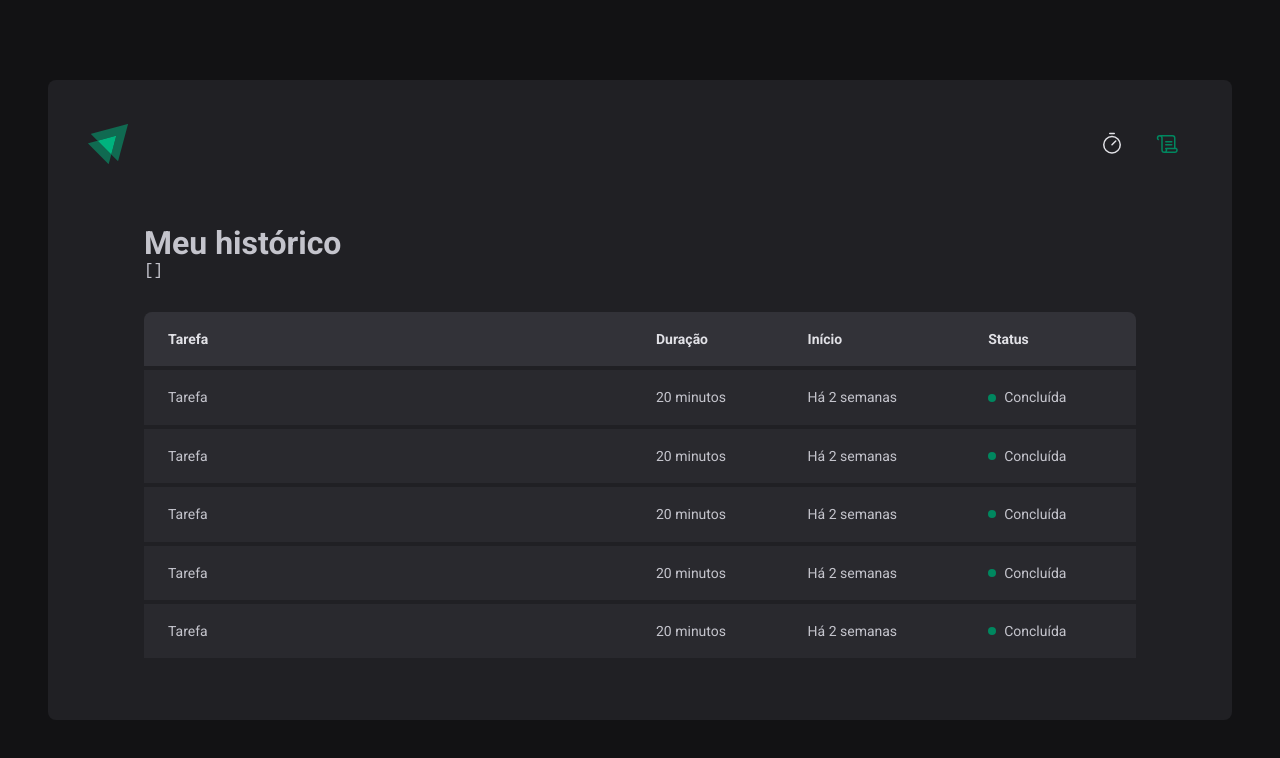
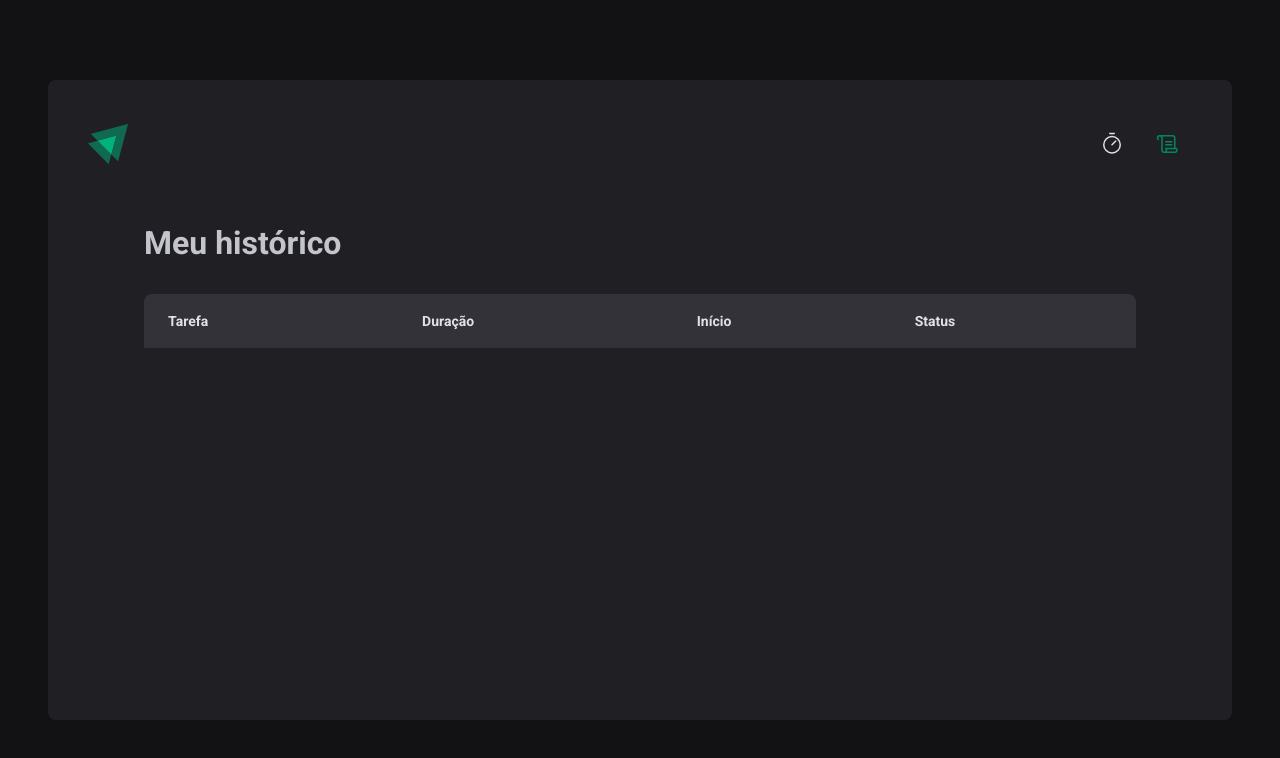
Before and after one commit to Robson16/ignite-timer, a React (Vite) app: page /history in a window 1280 px wide. Shown: the top 758 px of the page. Built offline with nearby package versions, Linux system fonts and the light colour scheme.

Commit message:
Contexto no React - Listagem do histórico
Agora vamos partir pra listagem de todos os dados do Contexto no nosso histórico de forma dinâmica.

```diff
--- a/src/pages/History/index.tsx
+++ b/src/pages/History/index.tsx
@@ -9,9 +9,7 @@ export function History() {
     <HistoryContainer>
       <h1>Meu histórico</h1>
 
-      <pre>
-        {JSON.stringify(cycles, null, 2)}
-      </pre>
+
 
       <HistoryList>
         <table>
@@ -24,46 +22,27 @@ export function History() {
             </tr>
           </thead>
           <tbody>
-            <tr>
-              <td>Tarefa</td>
-              <td>20 minutos</td>
-              <td>Há 2 semanas</td>
-              <td>
-                <Status statusColor="green">Concluída</Status>
-              </td>
-            </tr>
-            <tr>
-              <td>Tarefa</td>
-              <td>20 minutos</td>
-              <td>Há 2 semanas</td>
-              <td>
-                <Status statusColor="green">Concluída</Status>
-              </td>
-            </tr>
-            <tr>
-              <td>Tarefa</td>
-              <td>20 minutos</td>
-              <td>Há 2 semanas</td>
-              <td>
-                <Status statusColor="green">Concluída</Status>
-              </td>
-            </tr>
-            <tr>
-              <td>Tarefa</td>
-              <td>20 minutos</td>
-              <td>Há 2 semanas</td>
-              <td>
-                <Status statusColor="green">Concluída</Status>
-              </td>
-            </tr>
-            <tr>
-              <td>Tarefa</td>
-              <td>20 minutos</td>
-              <td>Há 2 semanas</td>
-              <td>
-                <Status statusColor="green">Concluída</Status>
-              </td>
-            </tr>
+            {cycles.map((cycle) => {
+              return (
+                <tr key={cycle.id}>
+                  <td>{cycle.task}</td>
+                  <td>{cycle.minutesAmount} minutos</td>
+                  <td>{cycle.startDate.toISOString()}</td>
+                  <td>
+                    {cycle.finishedDate && (
+                      <Status statusColor="green">Concluída</Status>
+                    )}
+                    {cycle.interruptedDate && (
+                      <Status statusColor="red">Interrompido</Status>
+                    )}
+                    {!cycle.finishedDate && !cycle.interruptedDate && (
+                      <Status statusColor="yellow">Em andamento</Status>
+                    )}
+                  </td>
+                </tr>
+              )
+            })}
+
           </tbody>
         </table>
       </HistoryList>
```
